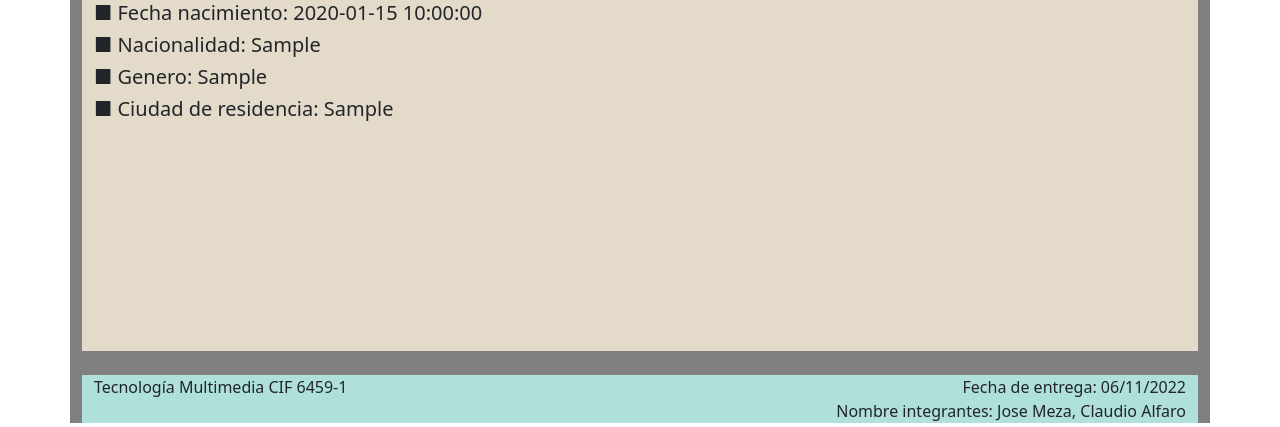
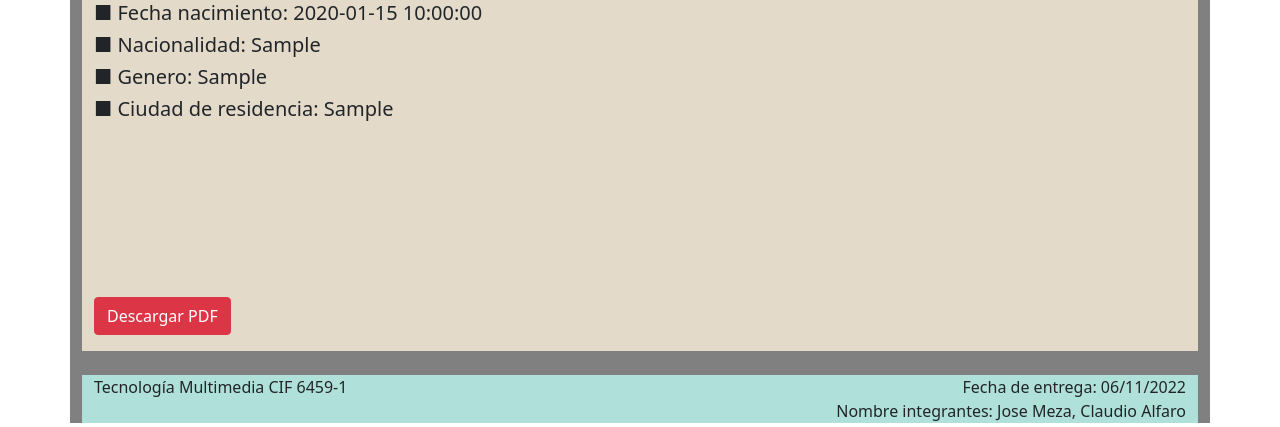
Before and after one commit to claudio745/multimedia-prueba-2, a PHP site: the page made by pagina3.php in a window 1280 px wide. Shown: the part 373-800 px from the top of the page. Run offline with PHP 8.4, Linux system fonts and the light colour scheme; tables that the repository leaves empty or names only in its code hold one stand-in row (values such as "Sample post").

Commit message:
Update pagina3.php

```diff
--- a/pagina3.php
+++ b/pagina3.php
@@ -68,6 +68,8 @@
                             <h5> ■ Genero: <?php echo $mostrar['genero']?></h5>
                             <h5> ■ Ciudad de residencia: <?php echo $mostrar['ciudad_residencia']?></h5>
                         </tr>
+                        <br><br><br><br><br><br><br>
+                        <a href="generarpdf.php?r=<?php echo $mostrar['rut'];?>"><button type="button" class="btn btn-danger">Descargar PDF</button></a>
 
                         <?php
                         }
```
